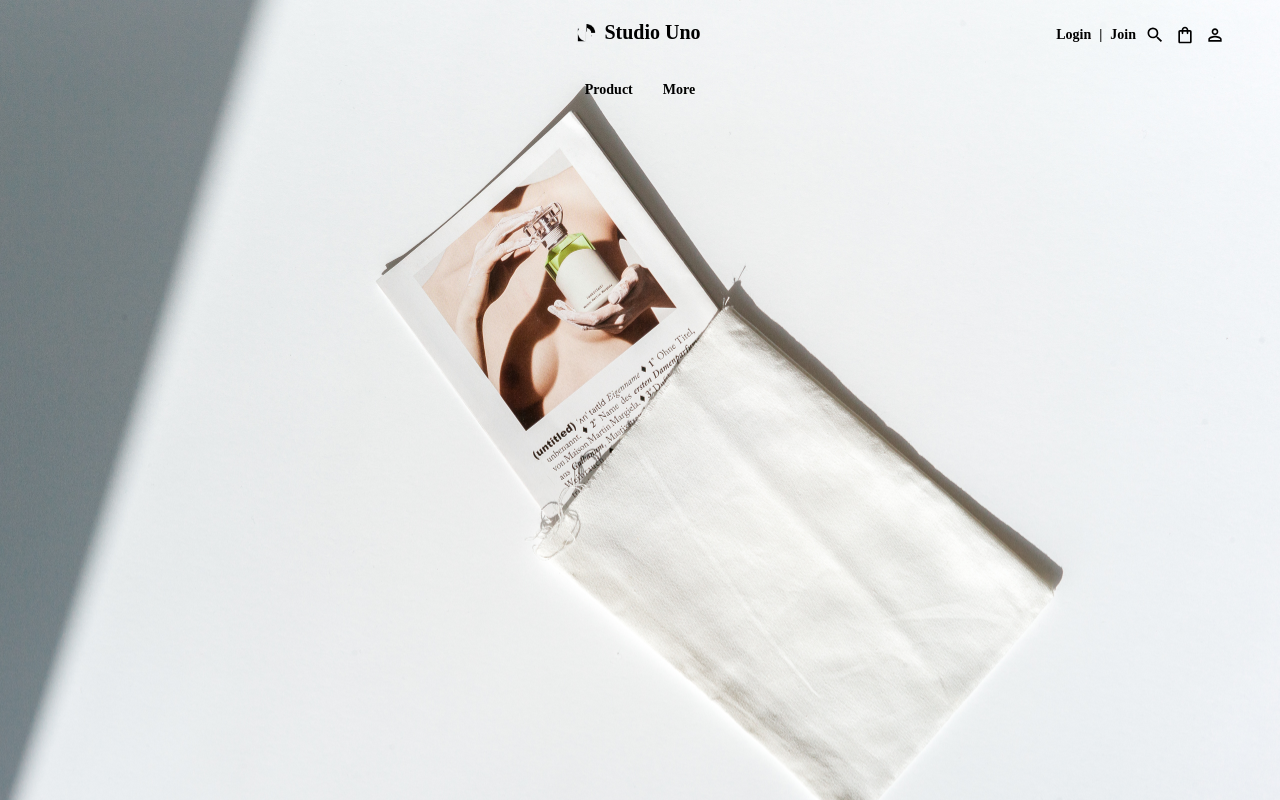
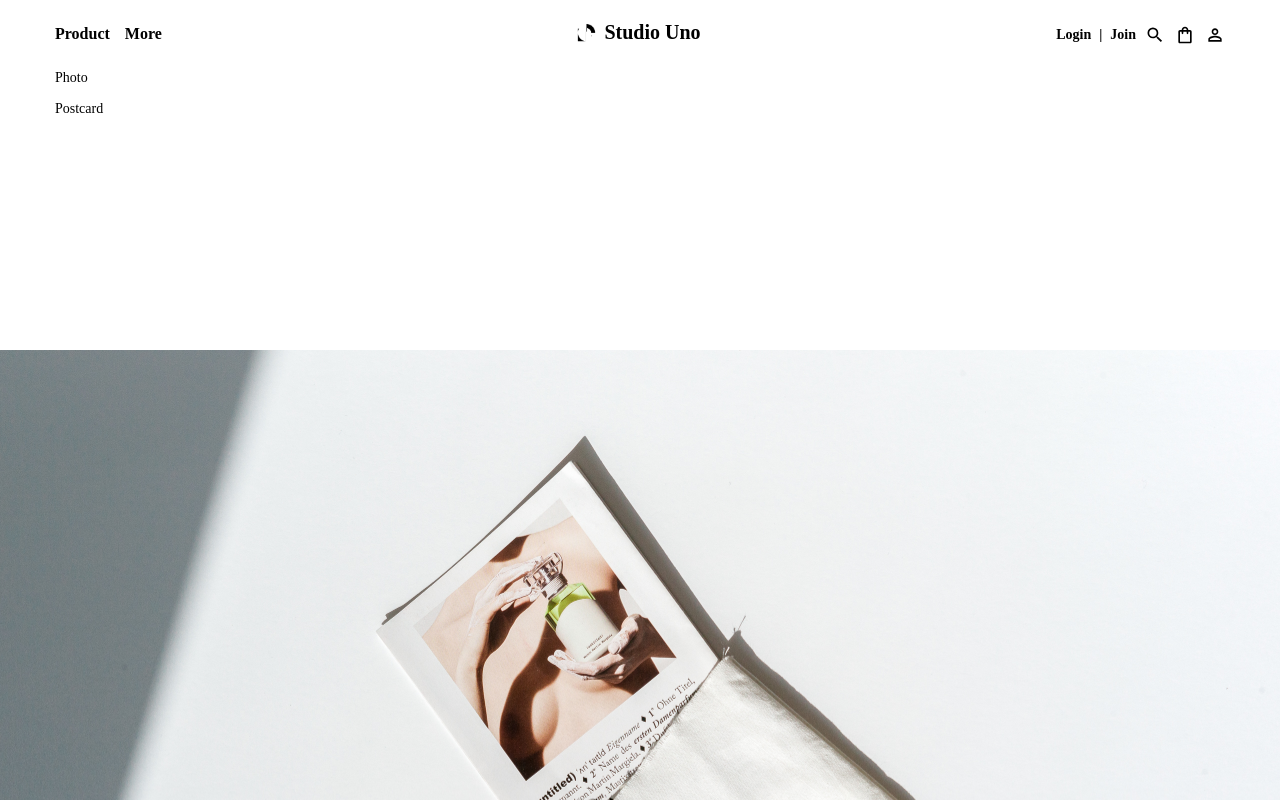
Before and after one commit to Madsenss/mall, a React (Create React App) app in the folder client/: page / in a window 1280 px wide. Shown: the top 800 px of the page. Built offline with nearby package versions, Linux system fonts and the light colour scheme; a web font is replaced by a local one.

Commit message:
nav 뼈대만듬

```diff
--- a/client/src/components/Nav.js
+++ b/client/src/components/Nav.js
@@ -24,25 +24,25 @@
 `
 const NavTop = styled.div`
   width: 100%;
-  margin: 0px 0px 20px 0px;
   padding-top: 20px;
   display: flex;
-  .tt{
-    border: 1px solid black;
-  }
+
   .menu {
     width: 20px;
     height: 20px;
     padding-top: 5px;
     margin-left : 20px;
     cursor : pointer;
-    @media screen and (min-width: 1000px) {
+
+    @media screen and (min-width: 800px) {
       display: none;
     }
+
     &:hover {
       animation-name: shake;
       animation-duration: 0.7s;
     }
+
     @keyframes shake {
       0% { transform: rotate(0deg) }
       25% { transform: rotate(-10deg) }
@@ -68,10 +68,12 @@
     margin: 10px 10px 0px 0px;
     float: right;
     cursor: pointer;
+
     &:hover{
       opacity: 0.3;
       transition: 0.2s;
     }
+
     &:not(:hover){
       transition: 0.2s;
     }
@@ -93,23 +95,28 @@
   text-align: center;
   cursor: pointer;
   width: fit-content;
+
   img {
     width: 25px;
     height: 25px;
     vertical-align: middle;
     margin-right: 5px;
   }
+
   span {
     vertical-align: middle;
     font-size: 20px;
     font-weight: bold;
     margin-right: 5px;
   }
+
   @media screen and (max-width: 1000px) {
     margin-top: 4px;
+
     span {
       font-size: 17px;
     }
+
     img {
       width: 22px;
       height: 22px;
@@ -120,16 +127,19 @@
   float: right;
   margin-right: 50px;
   padding-top: 5px;
+
   svg {
     vertical-align: middle;
     cursor: pointer;
     width: 20px;
     height: 20px;
     margin: 0px 5px 0px 5px;
+
     &:hover{
       opacity: 0.3;
       transition: 0.3s;
     }
+
     &:not(:hover){
       transition: 0.3s;
     }
@@ -141,19 +151,23 @@
     margin: 0px 4px 0px 4px;
     font-size: 14px;
     font-weight: bold;
+
     &:hover{
       opacity: 0.3;
       transition: 0.3s;
     }
+
     &:not(:hover){
       transition: 0.3s;
     }
+
     &.none{
       cursor: default;
       &:hover{
         opacity: 1;
       }
     }
+
     @media screen and (max-width: 1000px) {
       display: none;
     }
@@ -162,19 +176,22 @@
     margin-right: 10px;
   }
 `
-const NavBottom = styled.div`
+const NavMenu = styled.div`
   width: 100%;
-  text-align: center;
-  @media screen and (max-width: 1000px) {
+  padding-left: 40px;
+
+  @media screen and (max-width: 800px) {
     display: none;
   }
 `
 const NavItem = styled.div`
   display: inline-block;
-  padding: 15px;
+  margin-top: 5px;
+  margin-left: 15px;
+
   span {
     font-weight: bold;
-    font-size: 14px;
+    font-size: 16px;
     display: inline-block;
     cursor: pointer;
 
@@ -192,17 +209,63 @@
   }
 `
 
+const NavDetail = styled.div`
+  display: flex;
+  width: 100%;
+  height: 350px;
+  background-color: #fff;
+  .productname {
+    font-size: 14px;
+    margin-bottom: 15px;
+  }
+  .photo {
+    color: green;
+  }
+  .hi{
+    font-weight: bold;
+  }
+`
+const ProductNameBox = styled.div`
+  display: inline-block;
+  width: 15%;
+  height: 100%;
+  padding: 70px 0px 0px 55px;
+
+`
+
+const ProductShowBox = styled.div`
+  display: inline-block;
+  width: 85%;
+  height: 100%;
+  transition: 1s;
+  .show {
+    margin-top: 50px;
+    visibility: visible;
+    margin-left: 50px;
+    transition: 1s;
+  }
+  .hide {
+    position: fixed;
+    margin-left: 0px;
+    visibility: hidden;
+  }
+`
 const Nav = (props) => {
+  const navigate = useNavigate();
   const wheel = props.wheel;
   const [open, setOpen] = useState(null);
+  const [show, setShow] = useState(null);
+
   const openSideBar = () => {
     setOpen(true);
   }
+
   const closeSideBar = () => {
     setOpen(false);
   }
-  const navigate = useNavigate();
+
   return (
+    <>
       <NavBox className={wheel == 'down' ? 'show' : null} onWheel={()=>{setOpen(false)}}>
         <NavTop>
 
@@ -222,8 +285,15 @@
                     <MdOutlineClose/>
                   </SideBar>
                 </>
-
             }
+            <NavMenu>
+              <NavItem>
+                <span>Product</span>
+              </NavItem>
+              <NavItem>
+                <span>More</span>
+              </NavItem>
+            </NavMenu>
           </Col>
           <Col>
             <NavLogo>
@@ -242,22 +312,22 @@
               <MdPersonOutline/>
             </UserMenu>
           </Col>
-
         </NavTop>
-
-      <NavBottom>
-
-        <NavItem>
-          <span>Product</span>
-        </NavItem>
-        <NavItem>
-          <span>More</span>
-        </NavItem>
-
-
-      </NavBottom>
-
       </NavBox>
+      <NavDetail>
+        <ProductNameBox>
+          <p className="productname" onMouseEnter={()=>{setShow('photo');}}>Photo</p>
+          <p className="productname" onMouseEnter={()=>{setShow('postcard');}}>Postcard</p>
+          {/* <p className="productname">Postcard</p>
+          <p className="productname">Objet</p>
+          <p className="productname">Wallpaper</p> */}
+        </ProductNameBox>
+        <ProductShowBox>
+          <div className={show == 'photo' ? 'show' : 'hide'}>{show}</div>
+          <div className={show == 'postcard' ? 'show' : 'hide'}>{show}</div>
+        </ProductShowBox>
+      </NavDetail>
+    </>
   )
 }
 
```
Lines whose indentation alone changed are shown as unchanged.
